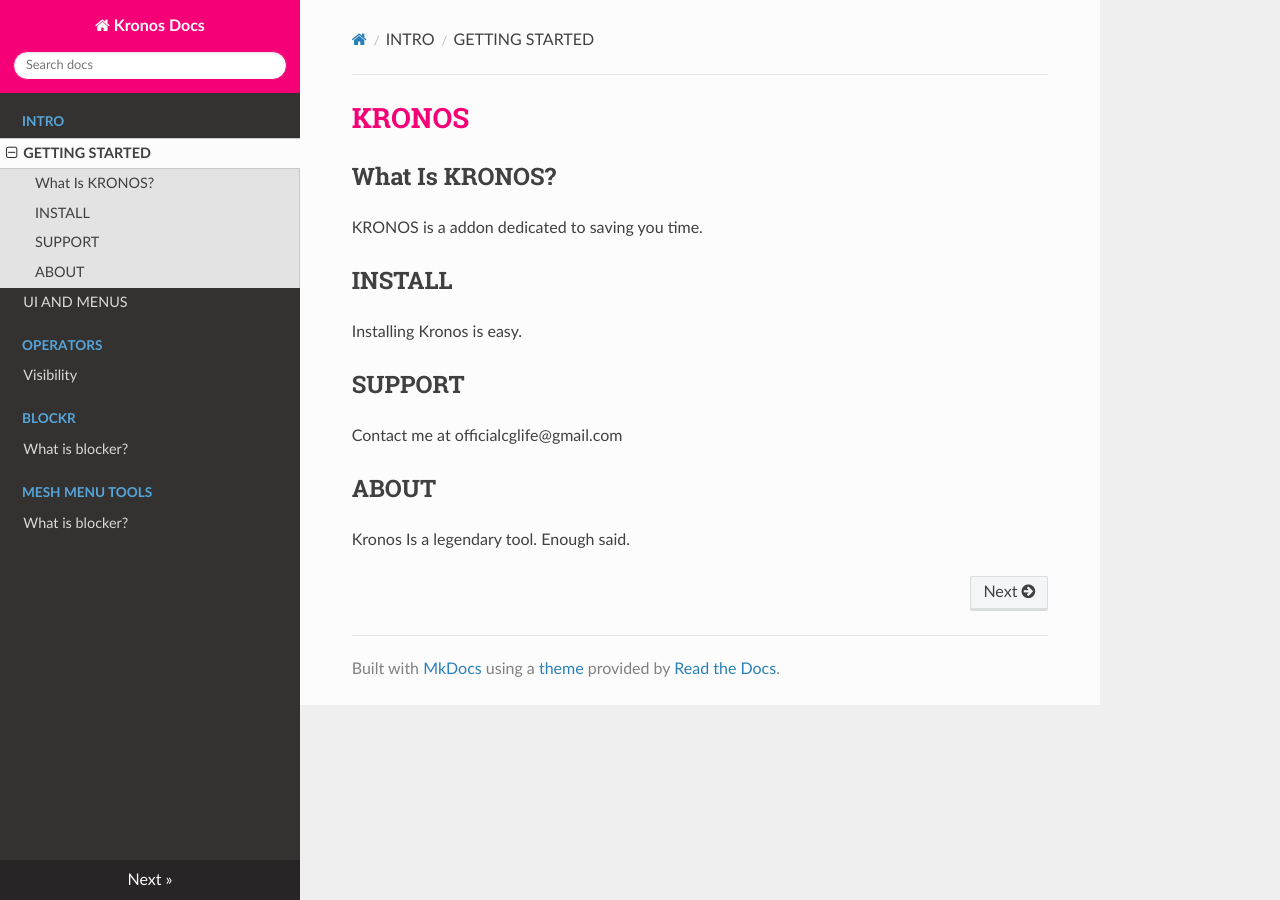
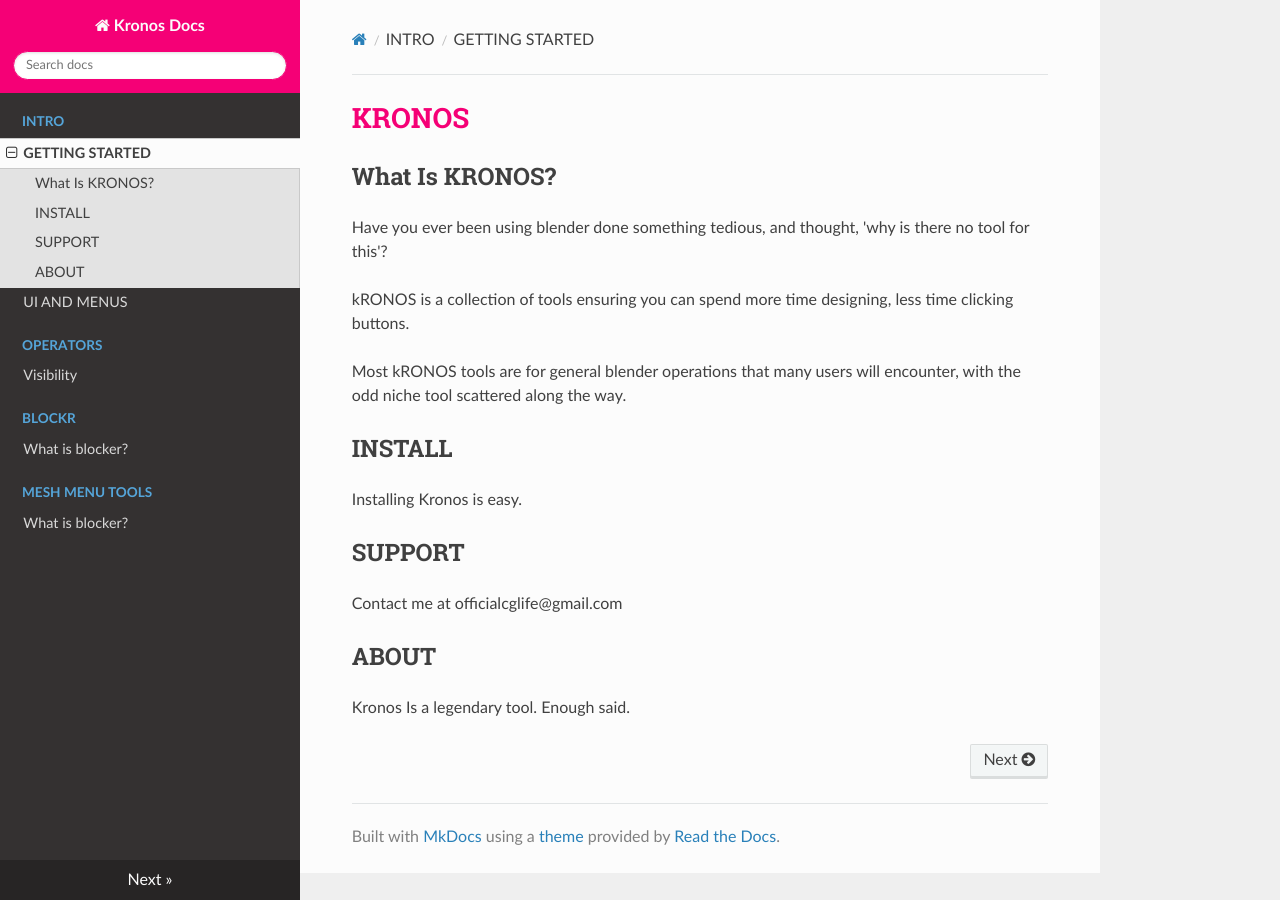
Before and after one commit to CGLIFE7/KronosDocs, an MkDocs documentation site: the page built from docs/docs/tutorial/kronos.md, in a window 1280 px wide. Built offline with MkDocs 1.6.1, drawn with Linux system fonts in a browser that asks for light colours; nearby versions of some CDN libraries.

Commit message:
Update kronos.md

```diff
--- a/docs/docs/tutorial/kronos.md
+++ b/docs/docs/tutorial/kronos.md
@@ -4,7 +4,11 @@
 
 ## What Is KRONOS?
 
-KRONOS is a addon dedicated to saving you time.
+Have you ever been using blender done something tedious, and thought, 'why is there no tool for this'?
+
+kRONOS is a collection of tools ensuring you can spend more time designing, less time clicking buttons.
+
+Most kRONOS tools are for general blender operations that many users will encounter, with the odd niche tool scattered along the way.
 
 ## INSTALL
 
```
